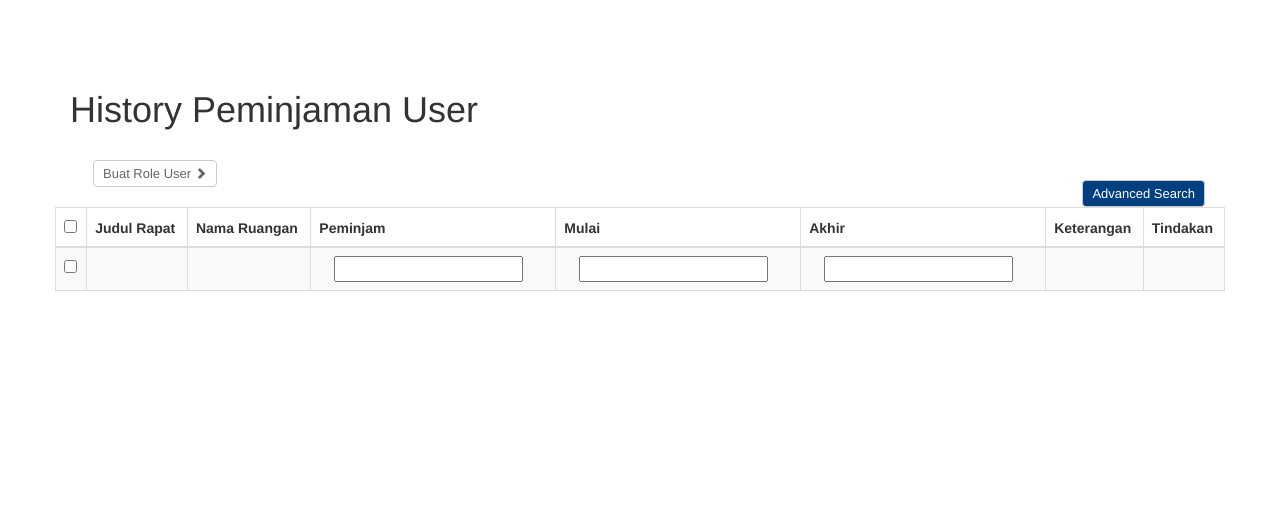
After one commit to alifiannisald/belajarYii, a Yii app: template views/example/history.php in a window 1280 px wide. The commit adds this page. Shown: the top 531 px of the page. Run offline with PHP 8.4 and a stand-in for Yii, Linux system fonts and the light colour scheme; the template is opened without the code that fills it, so the values that code supplies are empty; some libraries are stand-ins or nearby versions.

Commit message:
Update widget, 30% trial history peminjaman ruangan, dll

```diff
--- /dev/null
+++ b/views/example/history.php
@@ -0,0 +1,120 @@
+<?php
+
+/* @var $this yii\web\View */
+/* @var $form yii\bootstrap\ActiveForm */
+/* @var $model app\models\ContactForm */
+
+use yii\helpers\Html;
+use yii\bootstrap\Button;
+
+$this->title = 'History Peminjaman User';
+$this->params['breadcrumbs'][] = $this->title;
+?>
+<div class="site-history">
+    <h1><?= Html::encode($this->title) ?></h1>
+
+        <!-- BEGIN Portlet PORTLET-->
+                <div class="portlet">
+                    <div class="actions">
+                            <a href="/buatuser" class="btn" >
+                                Buat Role User
+                                <i class="glyphicon glyphicon-chevron-right"></i>
+                            </a>
+                        </div>
+
+                    </div>
+                </div>
+                <!-- END Portlet PORTLET-->
+
+
+        <div class="row">
+                <div class = "search">
+                   <div id ="advanced">
+
+                    </div>
+                   <div class="action-two">
+                        <a id="myButton" onclick="advanced()" class="btn" >
+                            Advanced Search
+                        </a>
+                    </div>
+                </div>
+            <div class="col-lg-5">
+
+            </div>
+
+        </div>
+        <div class="row">
+
+                <table id="history-peminjaman" class="table table-striped table-bordered table-hover"
+                       style=" margin: auto;">
+                    <thead>
+                    <tr>
+                        <th><input type="checkbox" id="checkBoxAll"></th>
+                        <th>Judul Rapat</th>
+                        <th>Nama Ruangan</th>
+                        <th>Peminjam</th>
+                        <th>Mulai</th>
+                        <th>Akhir</th>
+                        <th>Keterangan</th>
+                        <th>Tindakan</th>
+
+                    </tr>
+                    </thead>
+                    <tbody>
+                        <tr>
+                                <td><input type="checkbox" class="chkCheckBoxId" value="2"></td>
+                                <td></td>
+                                <td></td>
+                                <td>
+                                    <div class="col-xs-10">
+                                        <input class="form-inline" id="peminjam" type="text">
+                                    </div>
+                                </td>
+                                <td>
+                                    <div class="col-xs-10">
+                                        <input class="form-inline" id="mulai" type="text">
+                                    </div>
+                                </td>
+                                <td>
+                                    <div class="col-xs-10">
+                                        <input class="form-inline" id="akhir" type="text">
+                                    </div>
+                                </td>
+                                <td></td>
+                                <td>
+                                </td>
+
+                        </tr>
+
+                            <?php
+                                foreach($modelPinjam as $pinjam){
+                                    echo '<tr>';
+                                    echo '<td><input type="checkbox" class="chkCheckBoxId" value="2"></td>';
+                                    echo '<td>'.$pinjam['title']."</td>";
+                                    echo '<td>'.$pinjam['name_item']."</td>";
+                                    echo '<td>'.$pinjam['id_user']."</td>";
+                                    echo '<td>'.$pinjam['set_out']."</td>";
+                                    echo '<td>'.$pinjam['estimate']."</td>";
+                                    echo '<td>'.$pinjam['name']."</td>";
+                                    echo '<td>'.Html::button('Lihat', [ 'class' => 'btn btn-primary', 'onclick' => '(function ( $event ) { alert("Sabar ya~~`"); })();' ])."  ".Html::button('Batalkan', [ 'class' => 'btn btn-primary', 'onclick' => '(function ( $event ) { alert("SEMANGAAAT!!!!!!"); })();' ]).'</td>';
+                                    echo '</tr>';
+                            }
+                            //kalo dibatalin, konfirmasi dulu>kalo ya, level_usage di non_movable_usage nya jadi -1
+                        ?>
+
+                    </tbody>
+                </table>
+</div>
+
+</div>
+
+<script>
+        $(document).ready(function () {
+        function advanced() {
+            var id = ".search #advanced";
+            var advancedsearch = 'Isi';
+            $(id).html(advanced);
+        }
+        });
+
+    </script>
--- /dev/null
+++ b/views/hello/index.php
@@ -0,0 +1,4 @@
+<?php
+use app\components\HelloWidget;
+?>
+<?= HelloWidget::widget(['message' => 'Good morning']) ?>
--- a/views/layouts/main.php
+++ b/views/layouts/main.php
@@ -39,6 +39,7 @@ AppAsset::register($this);
         'items' => [
             ['label' => 'Home', 'url' => ['/site/index']],
             ['label' => 'Kelola', 'url' => ['/example/kelola']],
+            ['label' => 'History', 'url' => ['/example/history']],
             ['label' => 'About', 'url' => ['/site/about']],
             ['label' => 'Contact', 'url' => ['/site/contact']],
 
```
Also changed, not shown: components/ButtonWidget.php (added, +30 -0 lines), components/HelloWidget.php (added, +23 -0 lines), controllers/ExampleController.php (+30 -0 lines), controllers/HelloController.php (added, +23 -0 lines), models/level_usage.php (added, +19 -0 lines), models/non_movable_asset.php (added, +19 -0 lines), models/non_movable_usage.php (added, +19 -0 lines), views/user/index.php (+24 -3 lines).
